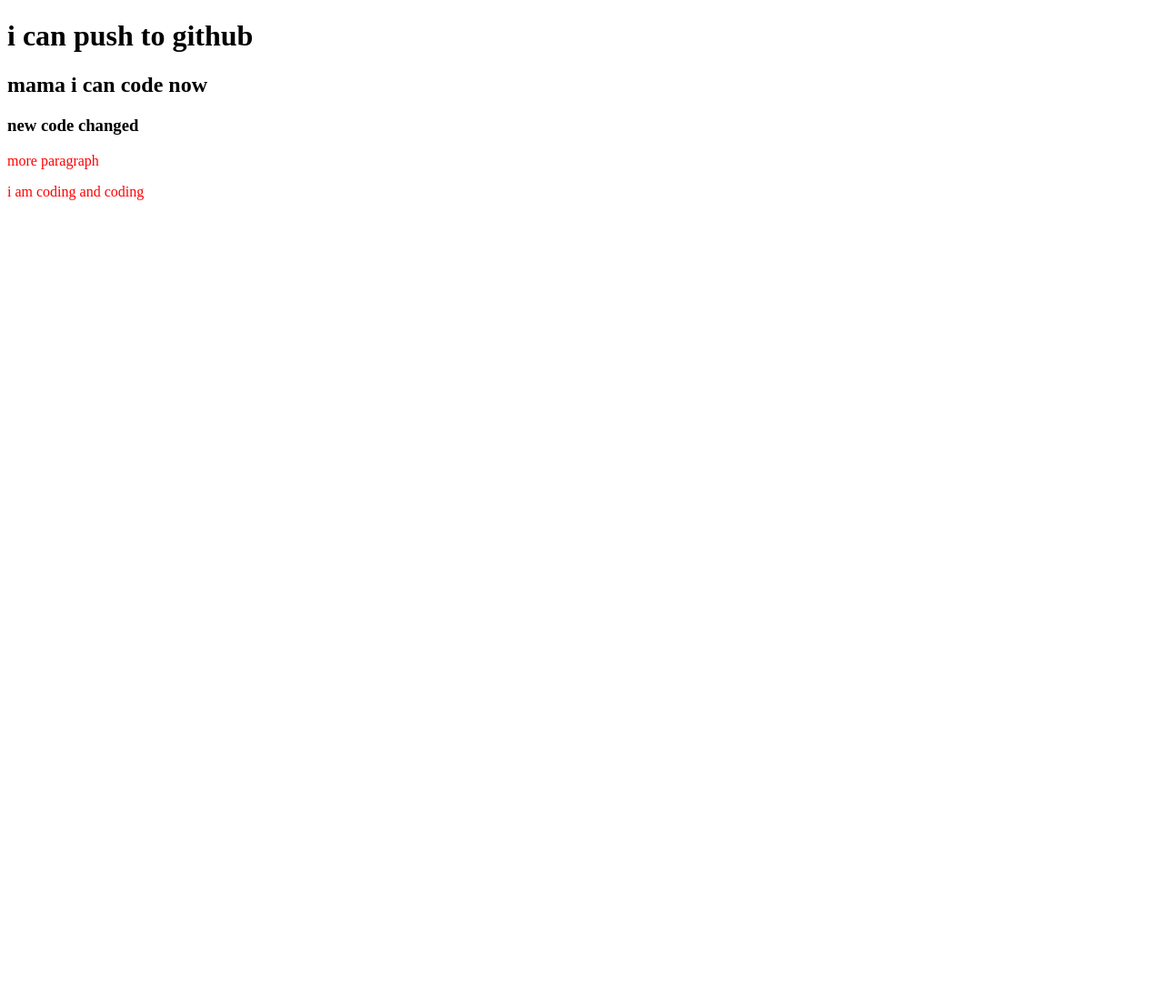
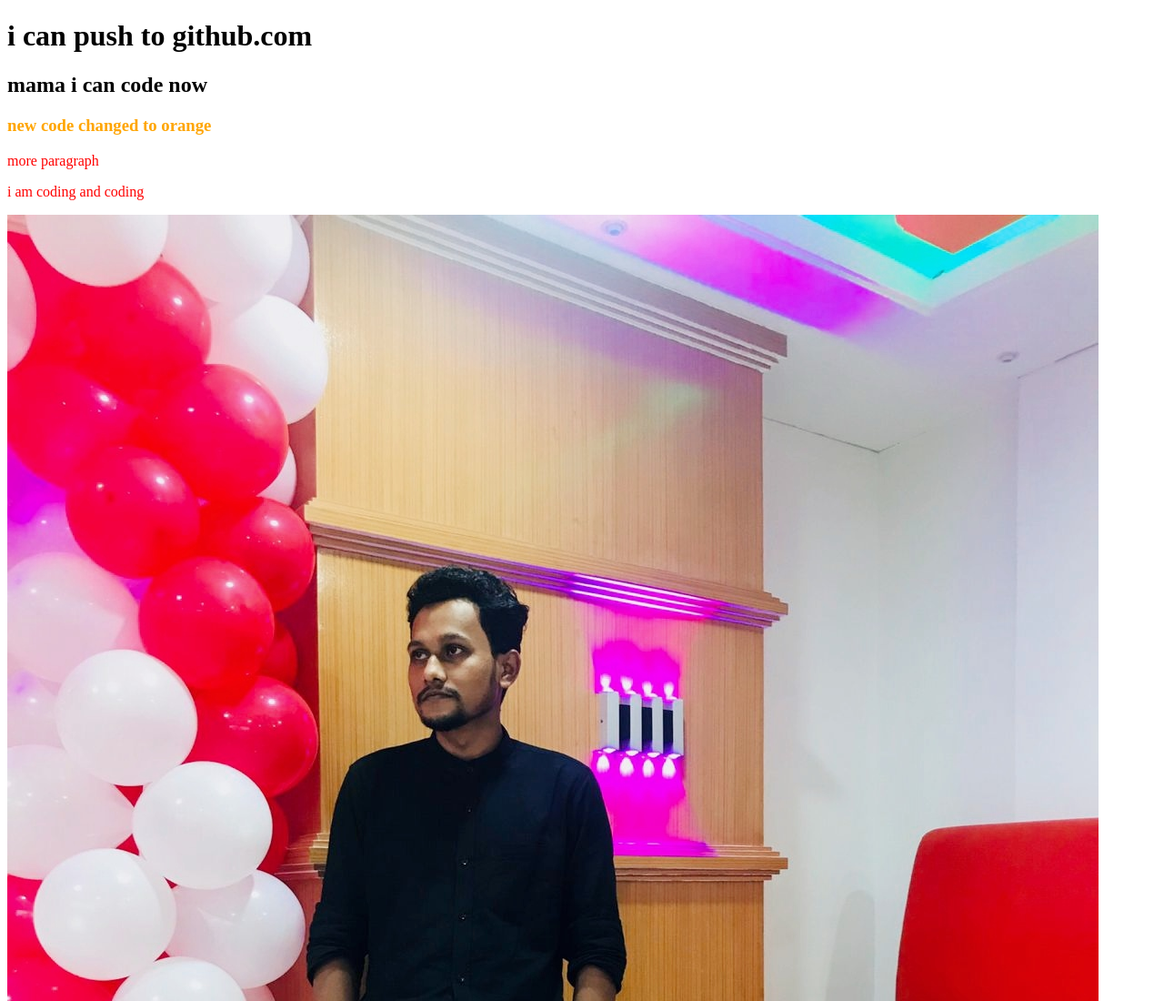
Before and after one commit to IqbalMusa15/my-frist-repo, a plain HTML site: page index.html in a window 1280 px wide. Shown: the top 1100 px of the page at 91% size. Before the commit the page ends 800 px from the top, so only its background shows below. Drawn offline with Linux system fonts and the light colour scheme.

Commit message:
image added

```diff
--- a/index.html
+++ b/index.html
@@ -8,11 +8,12 @@
      <link rel="stylesheet" href="style.css">
 </head>
 <body>
-    <h1>i can push to github</h1>
+    <h1>i can push to github.com</h1>
     <h2>mama i can code now</h2>
-    <h3>new code changed</h3>
+    <h3>new code changed to orange</h3>
     <p>more paragraph</p>
     <p> i am coding and coding</p>
+    <img src="musa.jpg" alt="">
 
 
 </body>
--- a/style.css
+++ b/style.css
@@ -1,3 +1,6 @@
 p{
     color: red;
 }
+h3{
+    color: orange;
+}
```
Also changed, not shown: musa.jpg (added).
